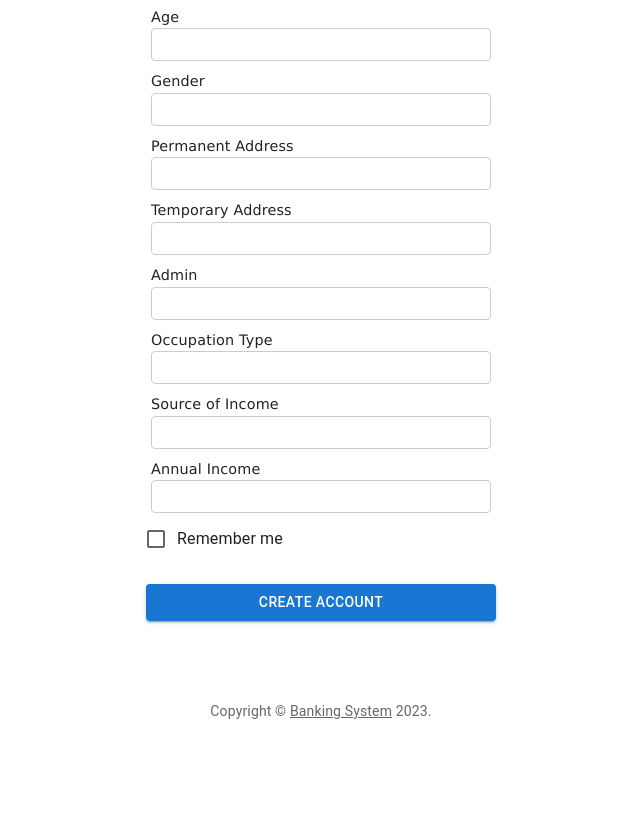
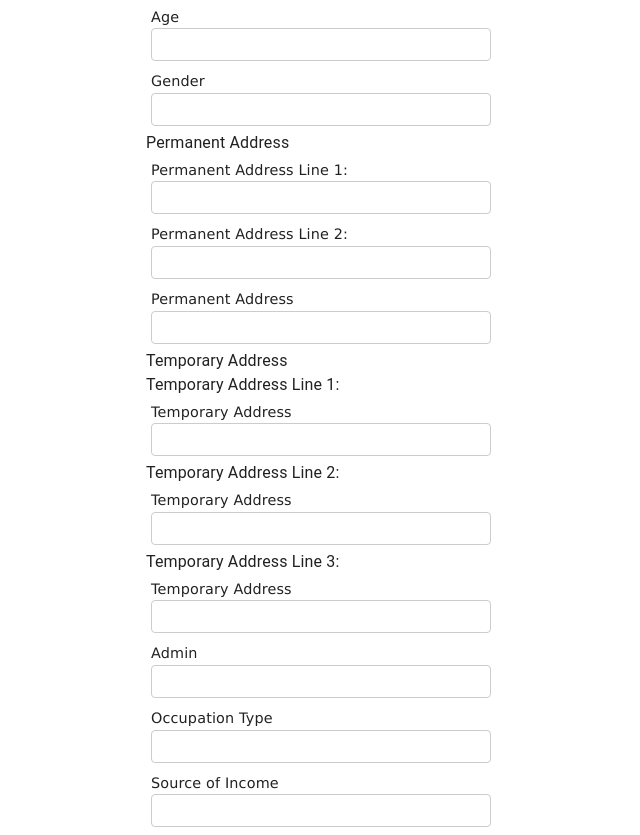
Before and after one commit to sharonsujitha7/New-Banking-System, a React (Create React App) app: page / in a window 1280 px wide. Shown: the part 740-1575 px from the top of the page, without its empty margins (319-959 px from the left). Before the commit the page ends 1493 px from the top, so only its background shows below. Built offline with nearby package versions, Linux system fonts and the light colour scheme.

Commit message:
Update CreateAccount.js

```diff
--- a/src/CreateAccount.js
+++ b/src/CreateAccount.js
@@ -49,6 +49,12 @@ export default function CreateAccount() {
     "occupation_type": "",
     "perm_add_id": "",
     "temp_add_id": "",
+    "perm_add_line_1":"",
+    "perm_add_line_2": "",
+    "perm_add_line_3": "",
+    "temp_add_line_1": "",
+    "temp_add_line_2": "",
+    "temp_add_line_3": "",
     "title": "",
     "account": ""
   });
@@ -75,8 +81,8 @@ export default function CreateAccount() {
       'dob': state.dob,
       'age': state.age,
       'gender': state.gender,
-      'perm_add_id': state.perm_add_id,
-      'temp_add_id': state.temp_add_id,
+      'perm_add_id': state.perm_add_line_1 + state.perm_add_line_2 + state.perm_add_line_3,
+      'temp_add_id': state.temp_add_line_1 + state.temp_add_line_2 + state.temp_add_line_3,
       'is_admin': state.is_admin,
       'occupation_type': state.occupation_type,
       'income_source': state.income_source,
@@ -86,26 +92,7 @@ export default function CreateAccount() {
     axios({
       method: 'post',
       url: 'http://127.0.0.1:8082/user',
-      data: {
-        'email': state.email,
-        'mobile_num': state.mobile_num,
-        'adhar_id': state.adhar_id,
-        'title': state.title,
-        'first_name': state.first_name,
-        'middle_name': state.middle_name,
-        'last_name': state.last_name,
-        'father_name': state.father_name,
-        'dob': state.dob,
-        'age': state.age,
-        'gender': state.gender,
-        'perm_add_id': state.perm_add_id,
-        'temp_add_id': state.temp_add_id,
-        'is_admin': state.is_admin,
-        'occupation_type': state.occupation_type,
-        'income_source': state.income_source,
-        'annual_income': state.annual_income
-      }
-
+      data: data
     });
     console.log(state);
   };
@@ -228,21 +215,62 @@ export default function CreateAccount() {
                 onChange={handleInputChange}
               />
             </div>
+            <div>Permanent Address</div>
+            <div className="form-control">
+              <label>Permanent Address Line 1:</label>
+              <input
+                type="text"
+                name="perm_add_line_1"
+                value={state.perm_add_line_1}
+                onChange={handleInputChange}
+              />
+            </div>
+            <div className="form-control">
+              <label>Permanent Address Line 2:</label>
+              <input
+                type="text"
+                name="perm_add_line_2"
+                value={state.perm_add_line_2}
+                onChange={handleInputChange}
+              />
+            </div>
             <div className="form-control">
               <label>Permanent Address</label>
               <input
                 type="text"
-                name="perm_add_id"
-                value={state.perm_add_id}
+                name="perm_add_line_3"
+                value={state.perm_add_line_3}
                 onChange={handleInputChange}
               />
             </div>
+            <div>Temporary Address</div>
+            <div> Temporary Address Line 1: </div>
             <div className="form-control">
               <label>Temporary Address</label>
               <input
                 type="text"
-                name="temp_add_id"
-                value={state.temp_add_id}
+                name="temp_add_line_1"
+                value={state.temp_add_line_1}
+                onChange={handleInputChange}
+              />
+            </div>
+            <div> Temporary Address Line 2: </div>
+            <div className="form-control">
+              <label>Temporary Address</label>
+              <input
+                type="text"
+                name="temp_add_line_2"
+                value={state.temp_add_line_2}
+                onChange={handleInputChange}
+              />
+            </div>
+            <div> Temporary Address Line 3: </div>
+            <div className="form-control">
+              <label>Temporary Address</label>
+              <input
+                type="text"
+                name="temp_add_line_3"
+                value={state.temp_add_line_3}
                 onChange={handleInputChange}
               />
             </div>
@@ -277,7 +305,7 @@ export default function CreateAccount() {
               <label>Annual Income</label>
               <input
                 type="int"
-                name="income_source"
+                name="annual_income"
                 value={state.annual_income}
                 onChange={handleInputChange}
               />
```
